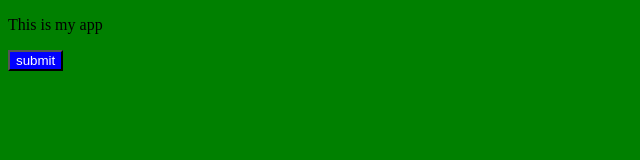
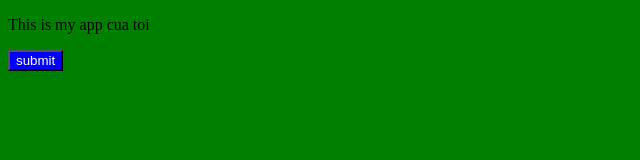
Before and after one commit to SWP391-SE1615-NET-Nhom3/git-tutorial, a plain HTML site: page index.html in a window 1280 px wide. Shown: the full height of the page, 0-640 px from the left. Drawn offline with Linux system fonts and the light colour scheme.

Commit message:
Update index.html

```diff
--- a/index.html
+++ b/index.html
@@ -11,7 +11,7 @@
 </head>
 <body>
 
-    <p> This is  my app </p>
+    <p> This is  my app cua toi </p>
 
     <button> submit</button>
 </body>
```
